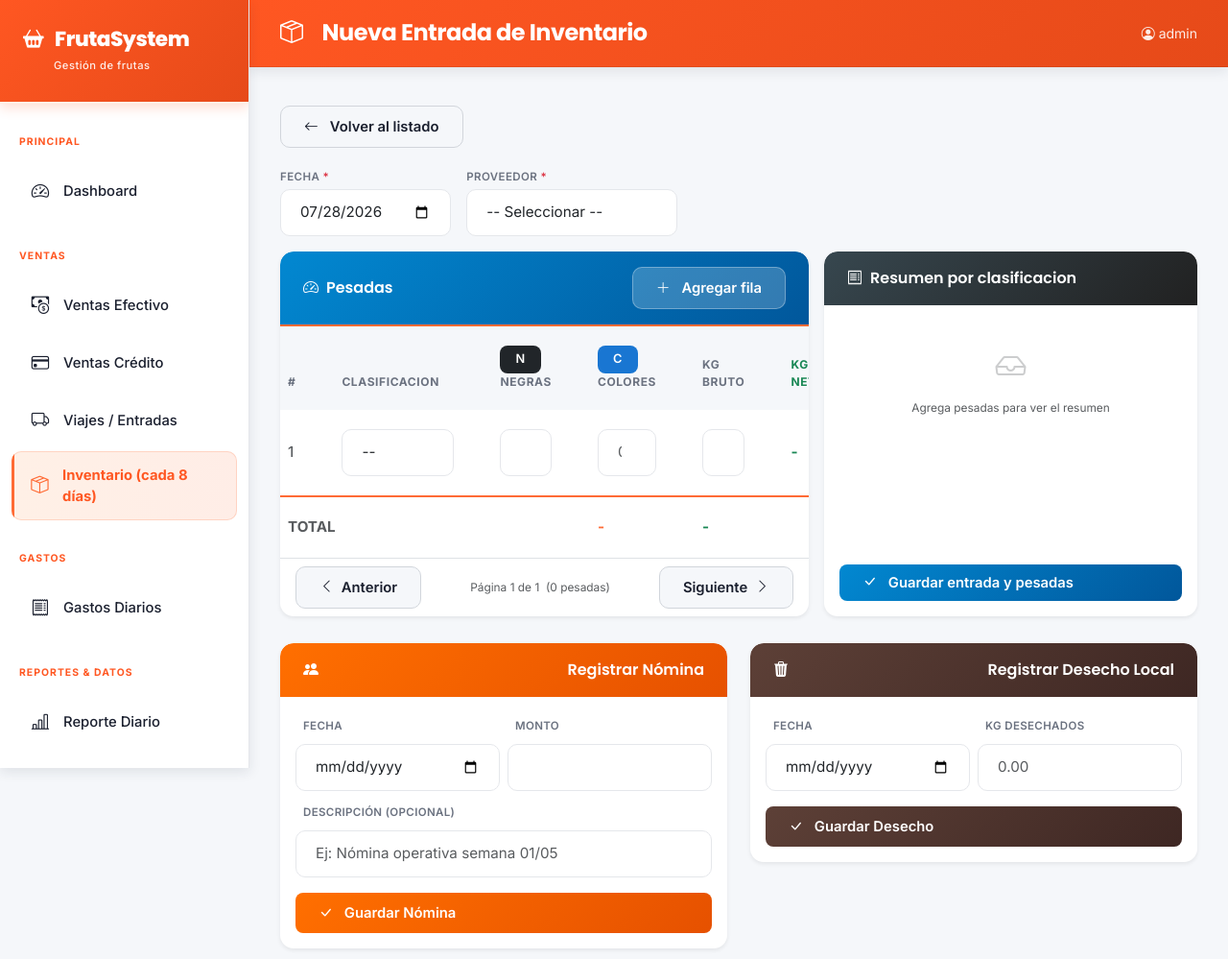
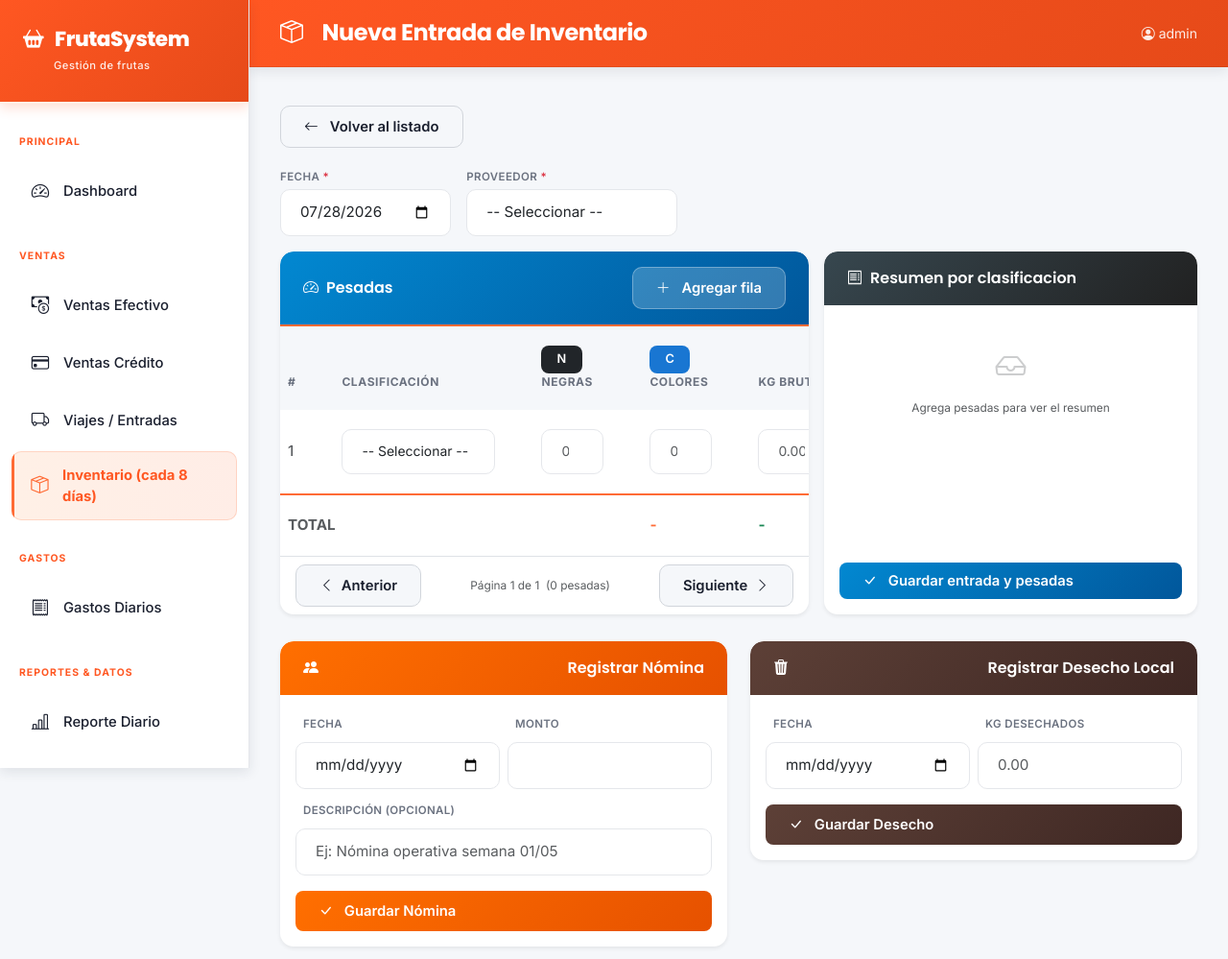
Before and after one commit to JuanSebastianClavijoTapias/comercializadora, a Django app: page /inventario/entradas/nueva/ in a window 1280 px wide. Shown: the top 999 px of the page at 96% size. Run offline with Django 5.2, Linux system fonts and the light colour scheme; a user stored in the database is signed in; data comes from the database, SQL or seed files in the repository; parts of the project's set-up code (start-up, migrations or seed data) failed here and were passed over; some libraries are stand-ins or nearby versions.

Commit message:
fix: inputs mas grandes y legibles en formulario de nueva entrada

```diff
--- a/core/templates/core/inventario/entrada_inventario_nueva.html
+++ b/core/templates/core/inventario/entrada_inventario_nueva.html
@@ -49,15 +49,15 @@
       </div>
       <div class="card-body p-0">
         <div class="table-responsive">
-          <table class="table table-sm mb-0 align-middle" style="font-size:0.83rem;">
+          <table class="table table-sm mb-0 align-middle" style="font-size:0.87rem;">
             <thead style="background:var(--bg-base);">
               <tr>
                 <th class="ps-2" style="width:30px;">#</th>
-                <th style="min-width:165px;">Clasificacion</th>
-                <th style="min-width:75px;"><span class="badge bg-dark">N</span> Negras</th>
-                <th style="min-width:75px;"><span class="badge" style="background:#1976D2;">C</span> Colores</th>
-                <th style="min-width:90px;">Kg Bruto</th>
-                <th style="min-width:85px;" class="text-success fw-bold">Kg Neto</th>
+                <th style="min-width:180px;">Clasificación</th>
+                <th style="min-width:85px;"><span class="badge bg-dark">N</span> Negras</th>
+                <th style="min-width:85px;"><span class="badge" style="background:#1976D2;">C</span> Colores</th>
+                <th style="min-width:100px;">Kg Bruto</th>
+                <th style="min-width:90px;" class="text-success fw-bold">Kg Neto</th>
                 <th style="width:40px;"></th>
               </tr>
             </thead>
@@ -65,15 +65,15 @@
               <tr class="pesada-row pesada-page-row">
                 <td class="ps-2 text-muted small row-num">1</td>
                 <td>
-                  <select name="clasificacion_0" class="form-select form-select-sm input-clasif" required>
-                    <option value="">--</option>
+                  <select name="clasificacion_0" class="form-select input-clasif" required style="width:100%;min-width:160px;font-size:0.87rem;">
+                    <option value="">-- Seleccionar --</option>
                     {% for c in clasificaciones %}<option value="{{ c.pk }}">{{ c.producto.nombre }} - {{ c.nombre }}</option>{% endfor %}
                   </select>
                 </td>
-                <td><input type="number" min="0" name="num_canastillas_negras_0" class="form-control form-control-sm input-neg w-100" placeholder="0" value=""></td>
-                <td><input type="number" min="0" name="num_canastillas_colores_0" class="form-control form-control-sm input-col w-100" placeholder="0" value=""></td>
-                <td><input type="number" min="0" step="0.01" name="kg_bruto_0" class="form-control form-control-sm input-bruto w-100" placeholder="0.00"></td>
-                <td class="fw-bold text-success kg-neto">-</td>
+                <td><input type="number" min="0" name="num_canastillas_negras_0" class="form-control input-neg" placeholder="0" value="" style="width:100%;min-width:65px;font-size:0.87rem;"></td>
+                <td><input type="number" min="0" name="num_canastillas_colores_0" class="form-control input-col" placeholder="0" value="" style="width:100%;min-width:65px;font-size:0.87rem;"></td>
+                <td><input type="number" min="0" step="0.01" name="kg_bruto_0" class="form-control input-bruto" placeholder="0.00" style="width:100%;min-width:85px;font-size:0.87rem;"></td>
+                <td class="fw-bold text-success kg-neto" style="font-size:0.9rem;">-</td>
                 <td><button type="button" class="btn btn-sm btn-outline-danger btn-rm-row"><i class="bi bi-x"></i></button></td>
               </tr>
             </tbody>
@@ -309,7 +309,7 @@
         '</table>' +
         '<div class="d-flex align-items-center gap-2">' +
           '<label class="small text-muted mb-0" style="white-space:nowrap;">Precio/kg</label>' +
-          '<input type="text" name="precio_clasif_' + cid + '" class="form-control form-control-sm price-cop recv-precio-input" placeholder="0" inputmode="numeric" data-cid="' + cid + '" value="' + precioFmt + '">' +
+          '<input type="text" name="precio_clasif_' + cid + '" class="form-control price-cop recv-precio-input" placeholder="0" inputmode="numeric" data-cid="' + cid + '" value="' + precioFmt + '">' +
         '</div>' +
         '<div id="recv_total_' + cid + '" class="d-flex justify-content-between fw-bold mt-1"' + (!subtotal ? ' style="display:none;"' : '') + '>' +
           (subtotal ? '<span>Total</span><span style="color:#0288D1;">' + fmtCOP(subtotal) + '</span>' : '') +
@@ -326,11 +326,11 @@
     tr.className = 'pesada-row pesada-page-row';
     tr.innerHTML =
       '<td class="ps-2 text-muted small row-num">' + (tbody.querySelectorAll('.pesada-row').length + 1) + '</td>' +
-      '<td><select name="clasificacion_' + i + '" class="form-select form-select-sm input-clasif" required><option value="">--</option>' + opts + '</select></td>' +
-      '<td><input type="number" min="0" name="num_canastillas_negras_' + i + '" class="form-control form-control-sm input-neg w-100" placeholder="0" value=""></td>' +
-      '<td><input type="number" min="0" name="num_canastillas_colores_' + i + '" class="form-control form-control-sm input-col w-100" placeholder="0" value=""></td>' +
-      '<td><input type="number" min="0" step="0.01" name="kg_bruto_' + i + '" class="form-control form-control-sm input-bruto w-100" placeholder="0.00"></td>' +
-      '<td class="fw-bold text-success kg-neto">-</td>' +
+      '<td><select name="clasificacion_' + i + '" class="form-select input-clasif" required style="width:100%;min-width:160px;font-size:0.87rem;"><option value="">-- Seleccionar --</option>' + opts + '</select></td>' +
+      '<td><input type="number" min="0" name="num_canastillas_negras_' + i + '" class="form-control input-neg" placeholder="0" value="" style="width:100%;min-width:65px;font-size:0.87rem;"></td>' +
+      '<td><input type="number" min="0" name="num_canastillas_colores_' + i + '" class="form-control input-col" placeholder="0" value="" style="width:100%;min-width:65px;font-size:0.87rem;"></td>' +
+      '<td><input type="number" min="0" step="0.01" name="kg_bruto_' + i + '" class="form-control input-bruto" placeholder="0.00" style="width:100%;min-width:85px;font-size:0.87rem;"></td>' +
+      '<td class="fw-bold text-success kg-neto" style="font-size:0.9rem;">-</td>' +
       '<td><button type="button" class="btn btn-sm btn-outline-danger btn-rm-row"><i class="bi bi-x"></i></button></td>';
     return tr;
   }
```
